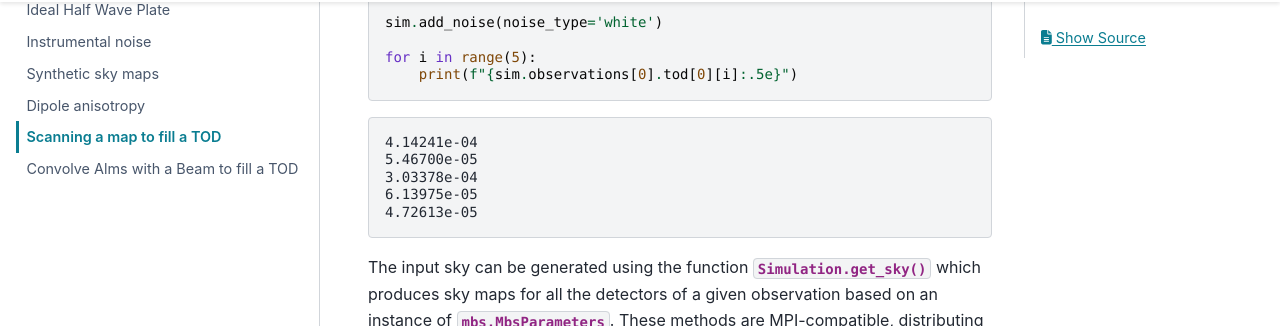
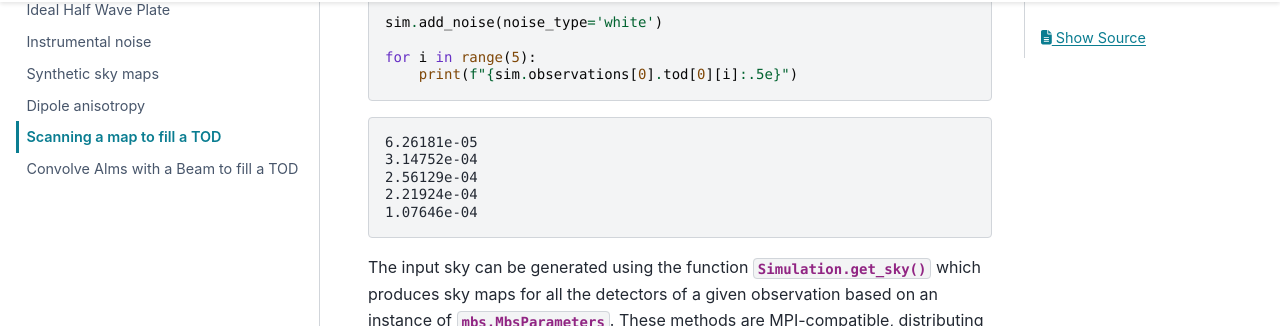
Before and after one commit to litebird/litebird_sim, a Sphinx documentation site: the page built from docs/source/map_scanning.rst, in a window 1280 px wide and 900 px high, scrolled down 4008 px. Shown: the part 126-452 px from the top of the window. Built offline with Sphinx 7.4.7 and the PyData theme 0.15.4, drawn with Linux system fonts in a browser that asks for light colours.

```diff
--- a/docs/source/map_scanning.rst
+++ b/docs/source/map_scanning.rst
@@ -217,11 +217,11 @@ transparent:
 
 .. testoutput::
 
-    4.14241e-04
-    5.46700e-05
-    3.03378e-04
-    6.13975e-05
-    4.72613e-05
+    6.26181e-05
+    3.14752e-04
+    2.56129e-04
+    2.21924e-04
+    1.07646e-04
 
 
 The input sky can be generated using the function :func:`.Simulation.get_sky`
```
Also changed, not shown: docs/source/noise.rst (+5 -5 lines).
